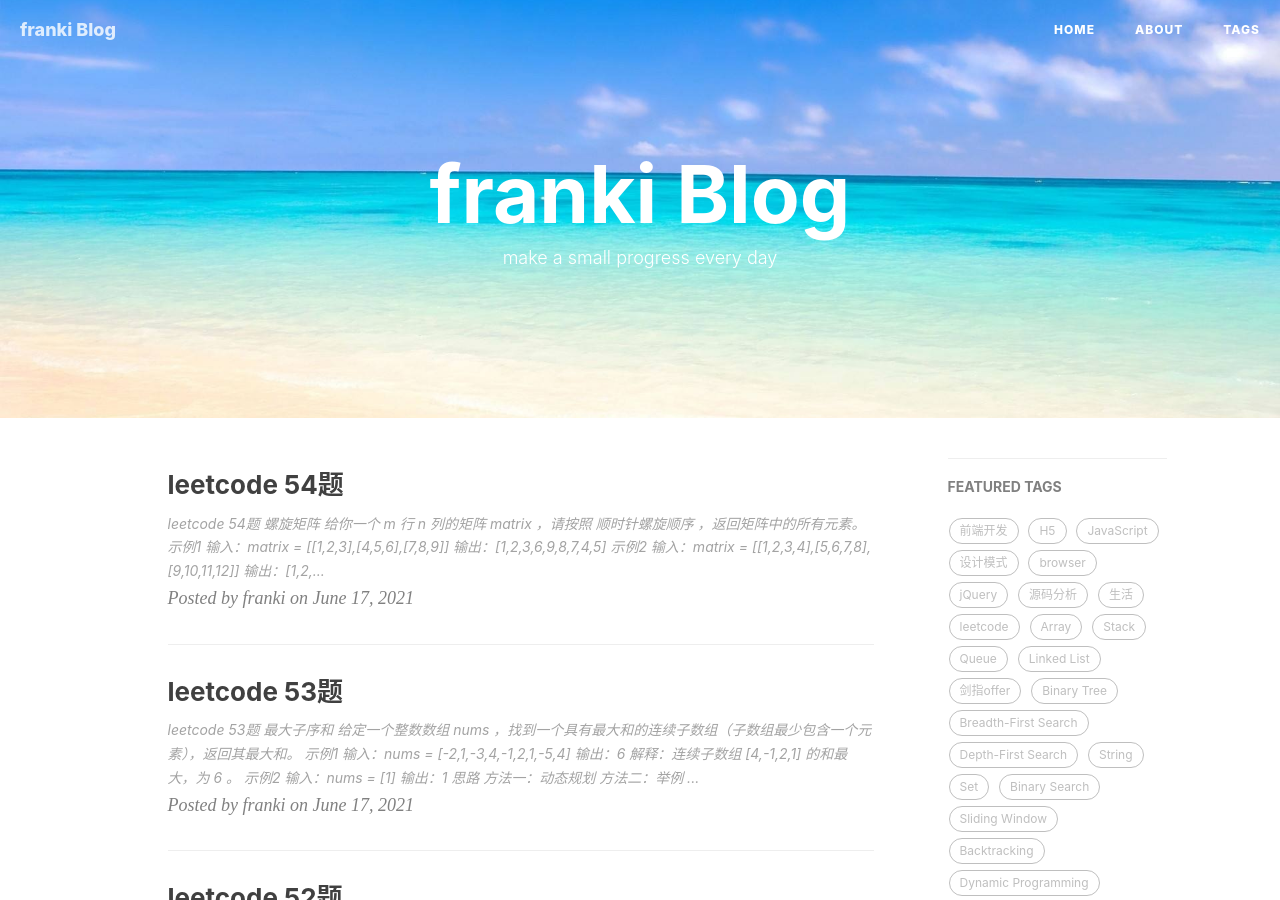
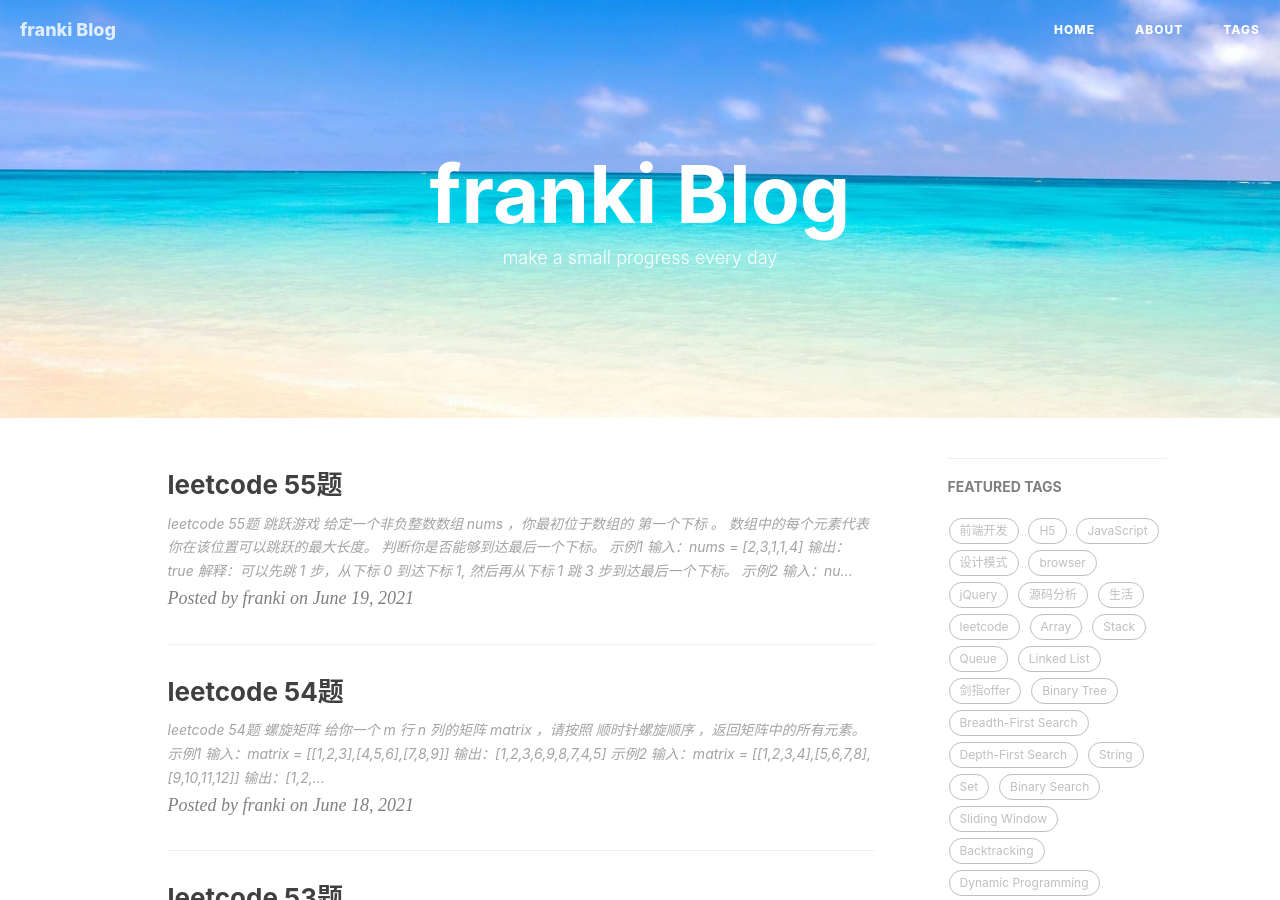
Before and after one commit to NikFranki/NikFranki.github.io, a Jekyll site: the page built from index.html, in a window 1280 px wide and 900 px high. Built offline with Jekyll 4.4.1, drawn with Linux system fonts in a browser that asks for light colours; nearby versions of some CDN libraries; the list of posts is cut into pages by our own code; comment, search, counter and statistics services are not loaded; some of the changed text lies outside the part shown.

Commit message:
feat: add leetcode 55

````diff
--- a/_posts/2021-06-18-leetcode54.md
+++ b/_posts/2021-06-18-leetcode54.md
@@ -2,13 +2,12 @@
 layout:     post
 title:      "leetcode 54题"
 subtitle:   ""
-date:       2021-06-17
+date:       2021-06-18
 author:     "franki"
 header-img: ""
 catalog: true
 tags:
     - leetcode
-    - Dynamic Programming
 ---
 
 ## leetcode 54题 螺旋矩阵
--- /dev/null
+++ b/_posts/2021-06-19-leetcode55.md
@@ -0,0 +1,64 @@
+---
+layout:     post
+title:      "leetcode 55题"
+subtitle:   ""
+date:       2021-06-19
+author:     "franki"
+header-img: ""
+catalog: true
+tags:
+    - leetcode
+    - Dynamic Programming
+---
+
+## leetcode 55题  跳跃游戏
+
+给定一个非负整数数组 nums ，你最初位于数组的 第一个下标 。
+
+数组中的每个元素代表你在该位置可以跳跃的最大长度。
+
+判断你是否能够到达最后一个下标。
+
+示例1
+
+```bash
+输入：nums = [2,3,1,1,4]
+输出：true
+解释：可以先跳 1 步，从下标 0 到达下标 1, 然后再从下标 1 跳 3 步到达最后一个下标。
+```
+
+示例2
+
+```bash
+输入：nums = [3,2,1,0,4]
+输出：false
+解释：无论怎样，总会到达下标为 3 的位置。但该下标的最大跳跃长度是 0 ， 所以永远不可能到达最后一个下标。
+```
+
+### 思路
+
+动态规划
+
+### 代码
+
+```js
+/**
+ * @param {number[]} nums
+ * @return {boolean}
+ */
+function canJump(nums) {
+  let max = 0;
+  for (let i = 0; i < nums.length; i++) {
+    if (max < i) {
+      return false;
+    }
+    max = Math.max(max, nums[i] + i);
+  }
+  return max >= nums.length - 1;
+}
+```
+
+复杂度分析:
+
+- 时间复杂度: O(N)
+- 空间复杂度：O(1)
````
